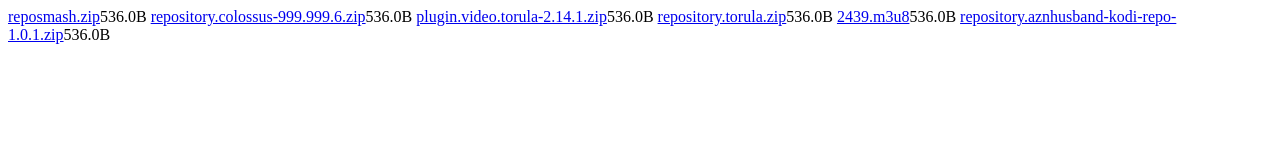
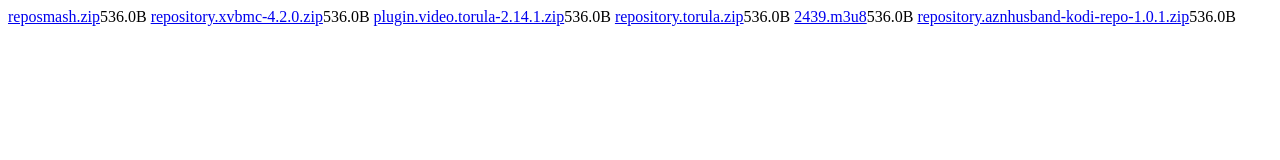
Before and after one commit to BahKoh/BahKoh.github.io, a plain HTML site: page repo/index.html in a window 1280 px wide. Drawn offline with Linux system fonts and the light colour scheme.

Commit message:
Update index.html

```diff
--- a/repo/index.html
+++ b/repo/index.html
@@ -1,5 +1,5 @@
 <a href="reposmash.zip">reposmash.zip</a><td>536.0B</td>
-<a href="repository.colossus-999.999.6.zip">repository.colossus-999.999.6.zip</a><td>536.0B</td>
+<a href="repository.xvbmc-4.2.0.zip">repository.xvbmc-4.2.0.zip</a><td>536.0B</td>
 <a href="plugin.video.torula-2.14.1.zip">plugin.video.torula-2.14.1.zip</a><td>536.0B</td>
 <a href="repository.torula.zip">repository.torula.zip</a><td>536.0B</td>
 <a href="2439.m3u8">2439.m3u8</a><td>536.0B</td>
```
